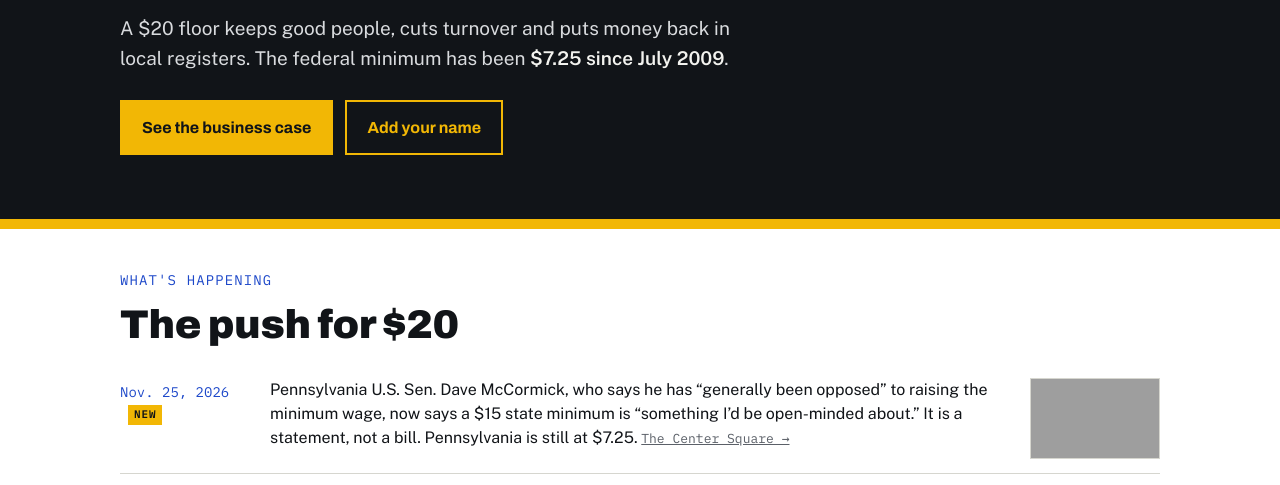
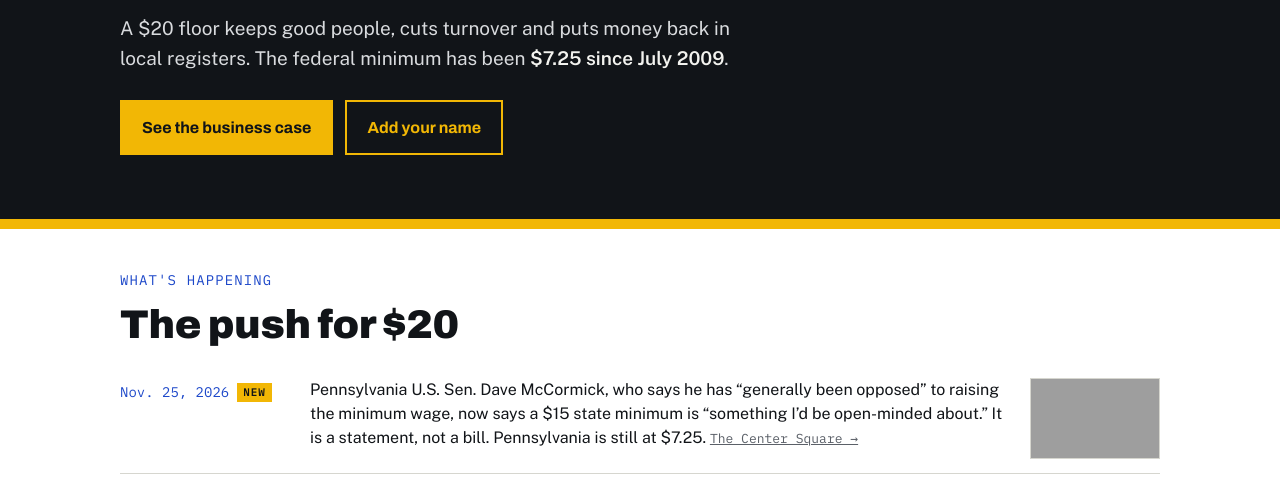
Before and after one commit to fightfor20/fightfor20, a plain HTML site: page index.html in a window 1280 px wide. Shown: the part 414-899 px from the top of the page. Drawn offline with nearby package versions, Linux system fonts and the light colour scheme; grey boxes are pictures that could not be loaded.

Commit message:
Timeline: keep NEW tag on the date line
Co-Authored-By: Claude Opus 5.5 <noreply@anthropic.com>

```diff
--- a/index.html
+++ b/index.html
@@ -154,7 +154,7 @@ h2 { font-size: clamp(28px, 4.5vw, 40px); }
 .news .timeline { margin-top: 18px; }
 .ev { padding: 14px 0; }
 .ev p { font-size: 16px; line-height: 1.5; }
-.ev { grid-template-columns: 130px 1fr 130px; }
+.ev { grid-template-columns: 170px 1fr 130px; }
 .ev .thumb { width: 130px; }
 .ev .new { display: inline-block; margin-left: 8px; padding: 1px 6px; background: var(--signal); color: var(--ink); font-family: var(--mono); font-size: 11px; font-weight: 600; letter-spacing: 0.08em; text-transform: uppercase; vertical-align: 1px; }
 .sources summary { cursor: pointer; margin-bottom: 0; }
```
